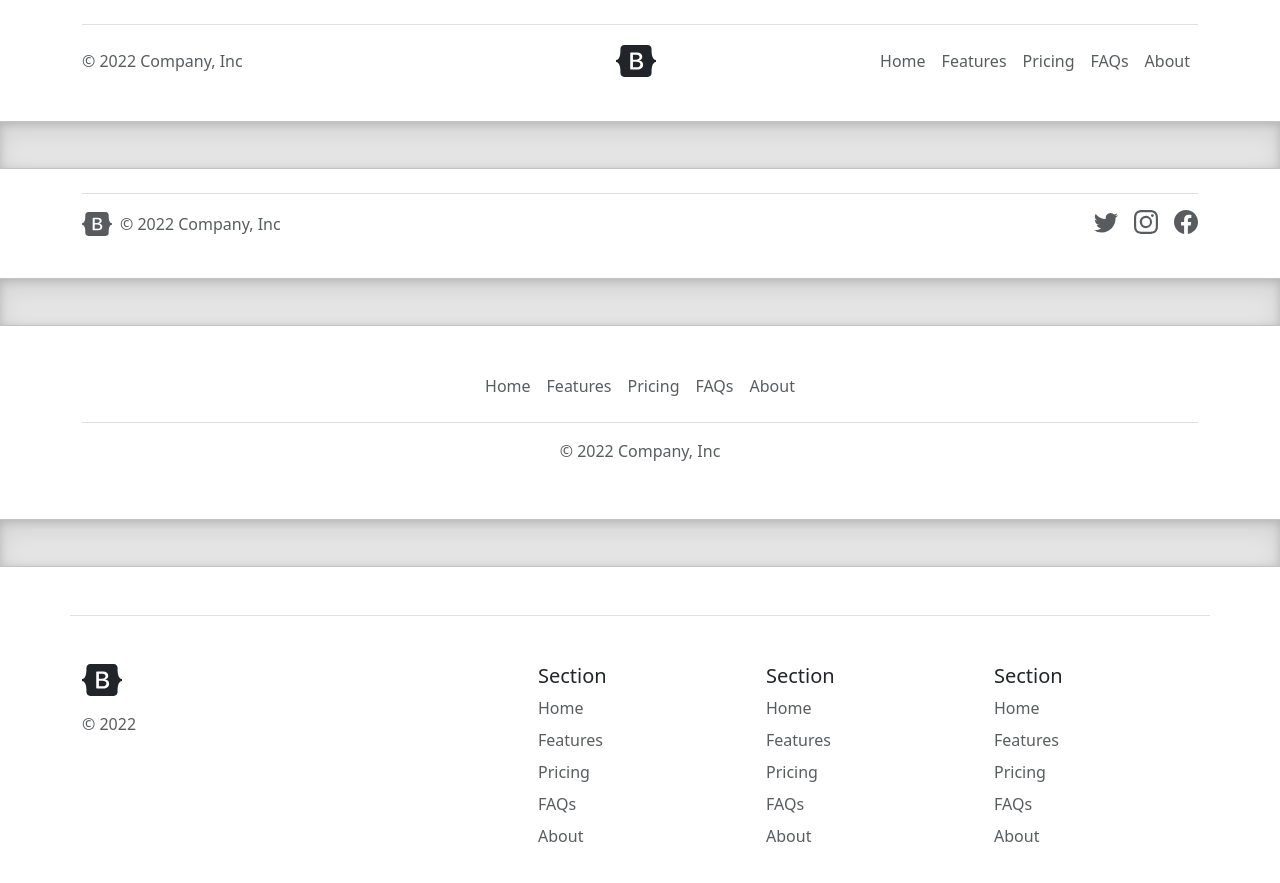
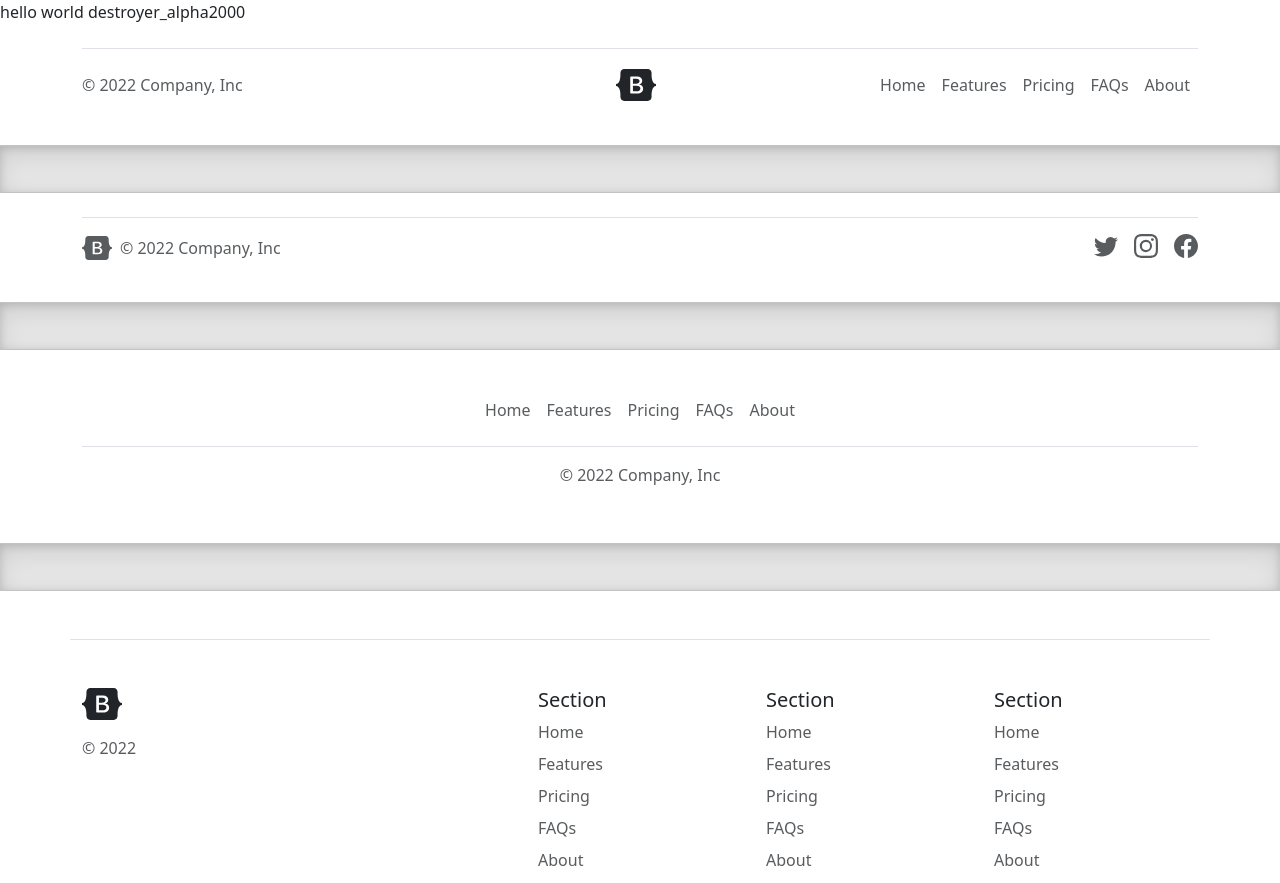
Before and after one commit to alienx302/project, a plain HTML site: page index.html in a window 1280 px wide. Shown: the top 883 px of the page. Drawn offline with nearby package versions, Linux system fonts and the light colour scheme.

Commit message:
Update index.html

```diff
--- a/index.html
+++ b/index.html
@@ -67,7 +67,7 @@
 
   </head>
   <body>
-
+    <div>hello world destroyer_alpha2000</div>
 <svg xmlns="http://www.w3.org/2000/svg" style="display: none;">
   <symbol id="bootstrap" viewBox="0 0 118 94">
     <title>Bootstrap</title>
```
